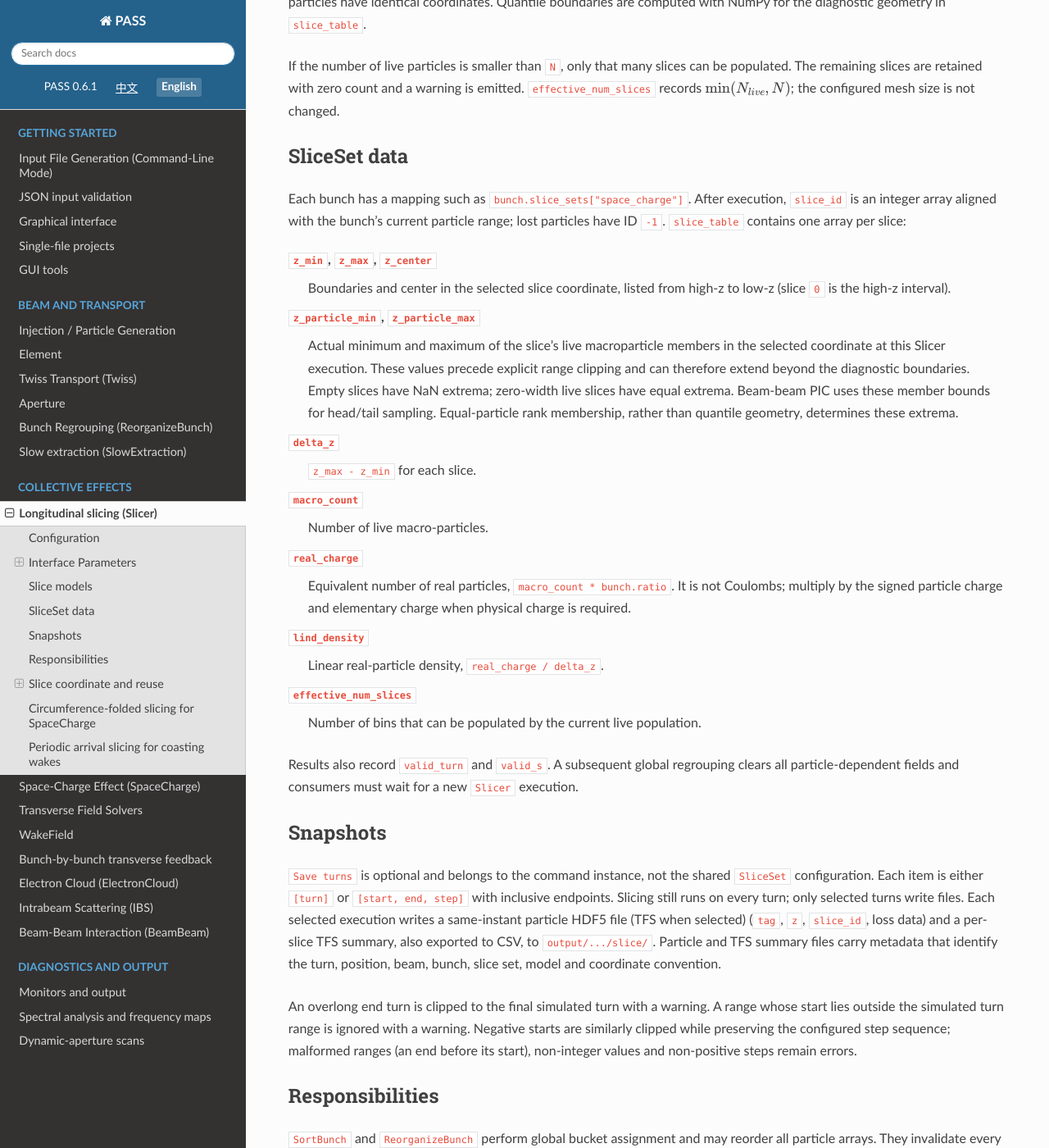
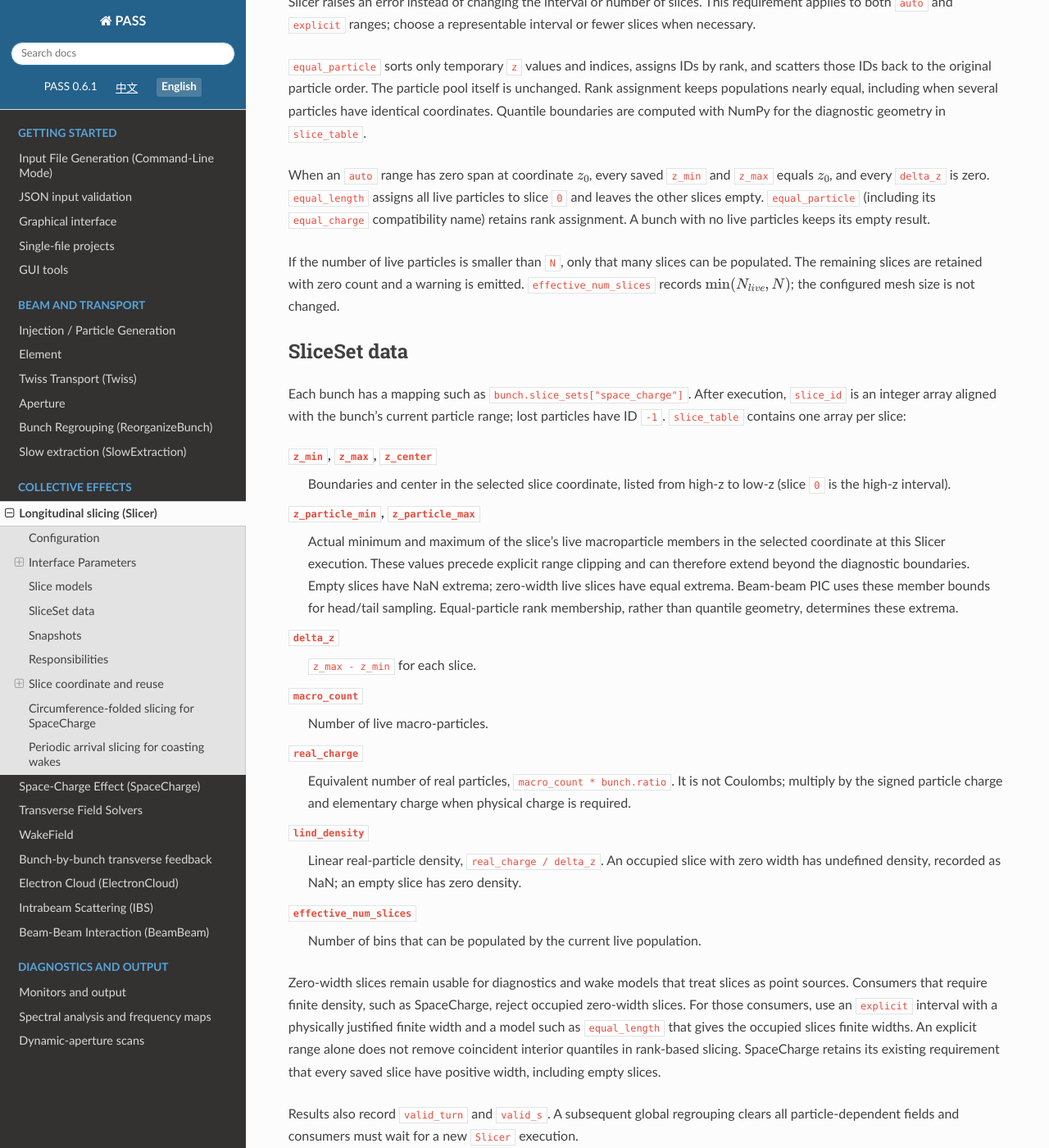
Before and after one commit to changmx/PASS, a Sphinx documentation site: the page built from docs/source/en/slicer.rst, in a window 1280 px wide and 1400 px high, scrolled down 3946 px. Shown: the whole window at 82% size. Built offline with Sphinx 7.4.7 and the Read the Docs theme 3.1.0, drawn with Linux system fonts in a browser that asks for light colours; some of the changed text lies outside the part shown.

Commit message:
fix: resolve the slice width error when all particles' z is very close

```diff
--- a/docs/source/en/slicer.rst
+++ b/docs/source/en/slicer.rst
@@ -35,6 +35,8 @@ The range configuration is mode-specific.  No flat ``Z min``, ``Z max`` or
 ``auto``
     Uses the actual minimum and maximum of the current live distribution.  It
     is the widest data-driven range and never excludes an observed outlier.
+    If every live particle has the same selected coordinate, the range retains
+    its true zero span; no artificial width is added.
 ``explicit``
     Uses the fixed local interval supplied by ``Explicit``:
 
@@ -225,12 +227,25 @@ Slice models
        \frac{z-z_{min}}{\Delta z}\right\rfloor,0,N-1\right),
    \qquad \Delta z = \frac{z_{max}-z_{min}}{N}.
 
+For a nonzero range, ``equal_length`` requires finite, strictly increasing
+FP64 edges. If rounding makes adjacent edges coincide, Slicer raises an error
+instead of changing the interval or number of slices. This requirement applies
+to both ``auto`` and ``explicit`` ranges; choose a representable interval or
+fewer slices when necessary.
+
 ``equal_particle`` sorts only temporary ``z`` values and indices, assigns IDs
 by rank, and scatters those IDs back to the original particle order.  The
 particle pool itself is unchanged.  Rank assignment keeps populations nearly
 equal, including when several particles have identical coordinates.  Quantile
 boundaries are computed with NumPy for the diagnostic geometry in
 ``slice_table``.
+
+When an ``auto`` range has zero span at coordinate :math:`z_0`, every saved
+``z_min`` and ``z_max`` equals :math:`z_0`, and every ``delta_z`` is zero.
+``equal_length`` assigns all live particles to slice ``0`` and leaves the other
+slices empty. ``equal_particle`` (including its ``equal_charge`` compatibility
+name) retains rank assignment. A bunch with no live particles keeps its empty
+result.
 
 If the number of live particles is smaller than ``N``, only that many slices
 can be populated.  The remaining slices are retained with zero count and a
@@ -264,9 +279,20 @@ array per slice:
     not Coulombs; multiply by the signed particle charge and elementary charge
     when physical charge is required.
 ``lind_density``
-    Linear real-particle density, ``real_charge / delta_z``.
+    Linear real-particle density, ``real_charge / delta_z``. An occupied slice
+    with zero width has undefined density, recorded as NaN; an empty slice has
+    zero density.
 ``effective_num_slices``
     Number of bins that can be populated by the current live population.
+
+Zero-width slices remain usable for diagnostics and wake models that treat
+slices as point sources. Consumers that require finite density, such as
+SpaceCharge, reject occupied zero-width slices. For those consumers, use an
+``explicit`` interval with a physically justified finite width and a model such
+as ``equal_length`` that gives the occupied slices finite widths. An explicit
+range alone does not remove coincident interior quantiles in rank-based slicing.
+SpaceCharge retains its existing requirement that every saved slice have positive
+width, including empty slices.
 
 Results also record ``valid_turn`` and ``valid_s``.  A subsequent global
 regrouping clears all particle-dependent fields and consumers must wait for a
```
Also changed, not shown: docs/source/zh/slicer.rst (+18 -1 lines), 2 other files.
